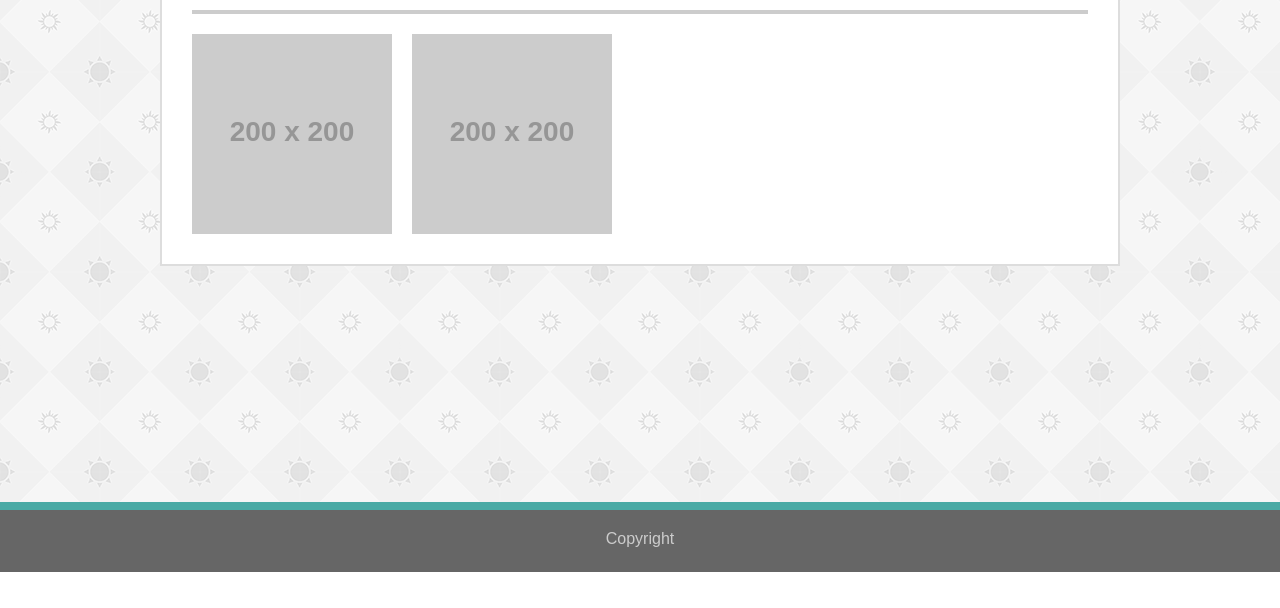
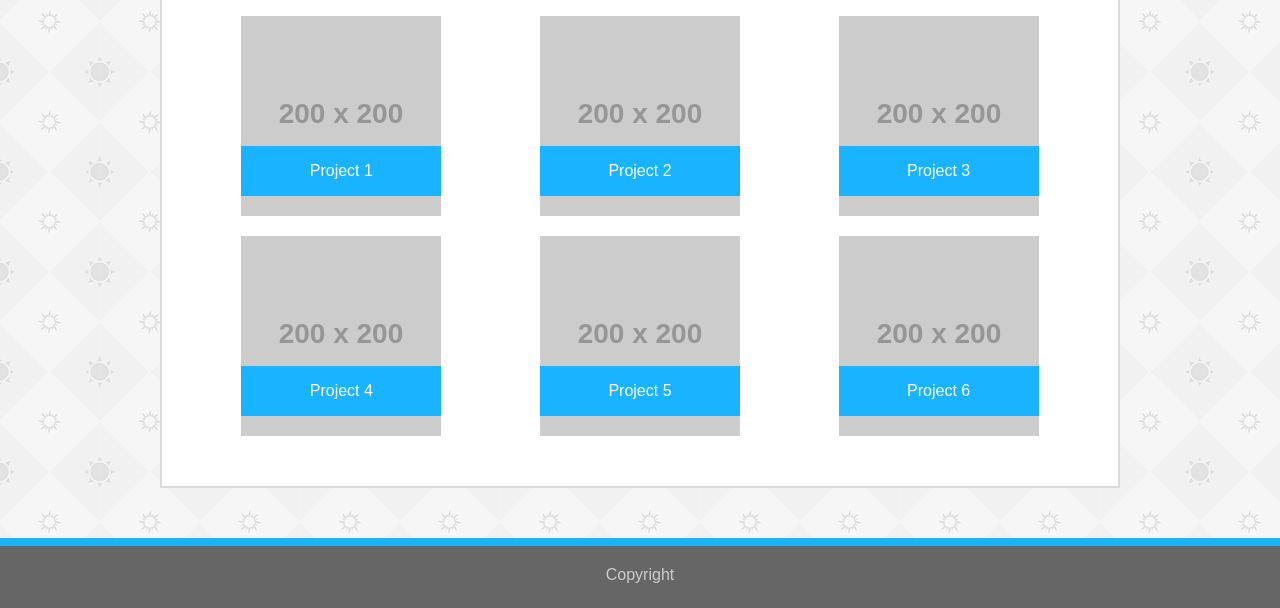
Before and after one commit to DreissenZulu/DreissenZulu, a plain HTML site: page portfolio.html in a window 1280 px wide. Shown: the part 228-836 px from the top of the page. Before the commit the page ends 800 px from the top, so only its background shows below. Drawn offline with Linux system fonts and the light colour scheme; placeholder pictures from the web are drawn by us.

Commit message:
Added portfolio placeholders

```diff
--- a/assets/css/style.css
+++ b/assets/css/style.css
@@ -1,3 +1,8 @@
+* {
+    margin: 0;
+    padding: 0;
+}
+
 body {
     background-image: url("../images/sun-pattern.png");
     background-repeat: repeat;
@@ -6,8 +11,6 @@ body {
     display: flex;
     min-height: 100vh;
     flex-direction: column;
-    margin: 0;
-    padding: 0;
 }
 
 /* You can apply four values for padding and margin. The values affect
@@ -48,7 +51,7 @@ header {
 h1 {
     font-family: 'Georgia', Times, 'Times New Roman', serif;
     color: #ffffff;
-    background-color: #4aaaa5;
+    background-color: #1ab3ff;
     width: max-content;
     padding: 0 25px 0 25px;
     line-height: 90px;
@@ -59,7 +62,8 @@ h1 {
 h2 {
     font-family: 'Georgia', Times, 'Times New Roman', serif;
     font-size: 24pt;
-    color: #4aaaa5;
+    padding: 20px 0 15px 0;
+    color: #1ab3ff;
 }
 
 hr {
@@ -76,9 +80,38 @@ hr {
     padding: 0 30px 30px 30px;
 }
 
-img {
+#profileImg {
     float: left;
     padding-right: 20px;
+}
+
+.portfolioRow {
+    display: flex;
+    justify-content: space-around;
+}
+
+.overlay {
+    position: absolute;
+    bottom: 20px;
+    height: 50px;
+    width: 200px;
+    background-color: #1ab3ff;
+    color: #ffffff;
+    text-align: center;
+    line-height: 50px;
+}
+
+.image {
+    display: block;
+    width: auto;
+    height: auto;
+}
+
+.container {
+    position: relative;
+    width: 200px;
+    float: left;
+    margin-bottom: 20px;
 }
 
 .fillSpace {
@@ -86,7 +119,7 @@ img {
 }
 
 .footer {
-    border-top: 8px solid #4aaaa5;
+    border-top: 8px solid #1ab3ff;
     background-color: #666666;
     text-align: center;
     padding-top: 20px;
@@ -98,15 +131,17 @@ input[type=text] {
     width: 880px;
     border: solid 2px #cccccc;
     padding: 8px;
+    margin-bottom: 10px;
+    margin-top: 5px;
 }
 
 input[type=submit] {
-    background-color: #4aaaa5;
+    background-color: #1ab3ff;
     color: #ffffff;
     padding: 10px 30px 10px 30px;
     border: none;
     font-size: 12pt;
-    margin-top: 0;
+    margin-top: 10px;
     cursor: pointer;
 }
 
@@ -119,5 +154,5 @@ textarea {
     height: 200px;
     border: solid 2px #cccccc;
     padding: 8px;
-    margin-top: 0;
+    margin-top: 5px;
 }
--- a/portfolio.html
+++ b/portfolio.html
@@ -24,8 +24,39 @@
         <main class="wrapper">
             <h2>Portfolio</h2>
             <hr />
-            <img src="http://via.placeholder.com/200" />
-            <img src="http://via.placeholder.com/200" />
+            <div class="portfolioRow">
+                <div class="container">
+                    <img src="http://via.placeholder.com/200" class="image"/>
+                    <div class="overlay">Project 1</div>
+                </div>
+
+                <div class="container">
+                    <img src="http://via.placeholder.com/200" class="image"/>
+                    <div class="overlay">Project 2</div>
+                </div>
+
+                <div class="container">
+                    <img src="http://via.placeholder.com/200" class="image"/>
+                    <div class="overlay">Project 3</div>
+                </div>
+            </div>
+
+            <div class="portfolioRow">
+                    <div class="container">
+                        <img src="http://via.placeholder.com/200" class="image"/>
+                        <div class="overlay">Project 4</div>
+                    </div>
+
+                    <div class="container">
+                        <img src="http://via.placeholder.com/200" class="image"/>
+                        <div class="overlay">Project 5</div>
+                    </div>
+
+                    <div class="container">
+                        <img src="http://via.placeholder.com/200" class="image"/>
+                        <div class="overlay">Project 6</div>
+                    </div>
+                </div>
         </main>
 
         <div class="fillSpace"></div>
```
Also changed, not shown: index.html (+1 -1 lines).
